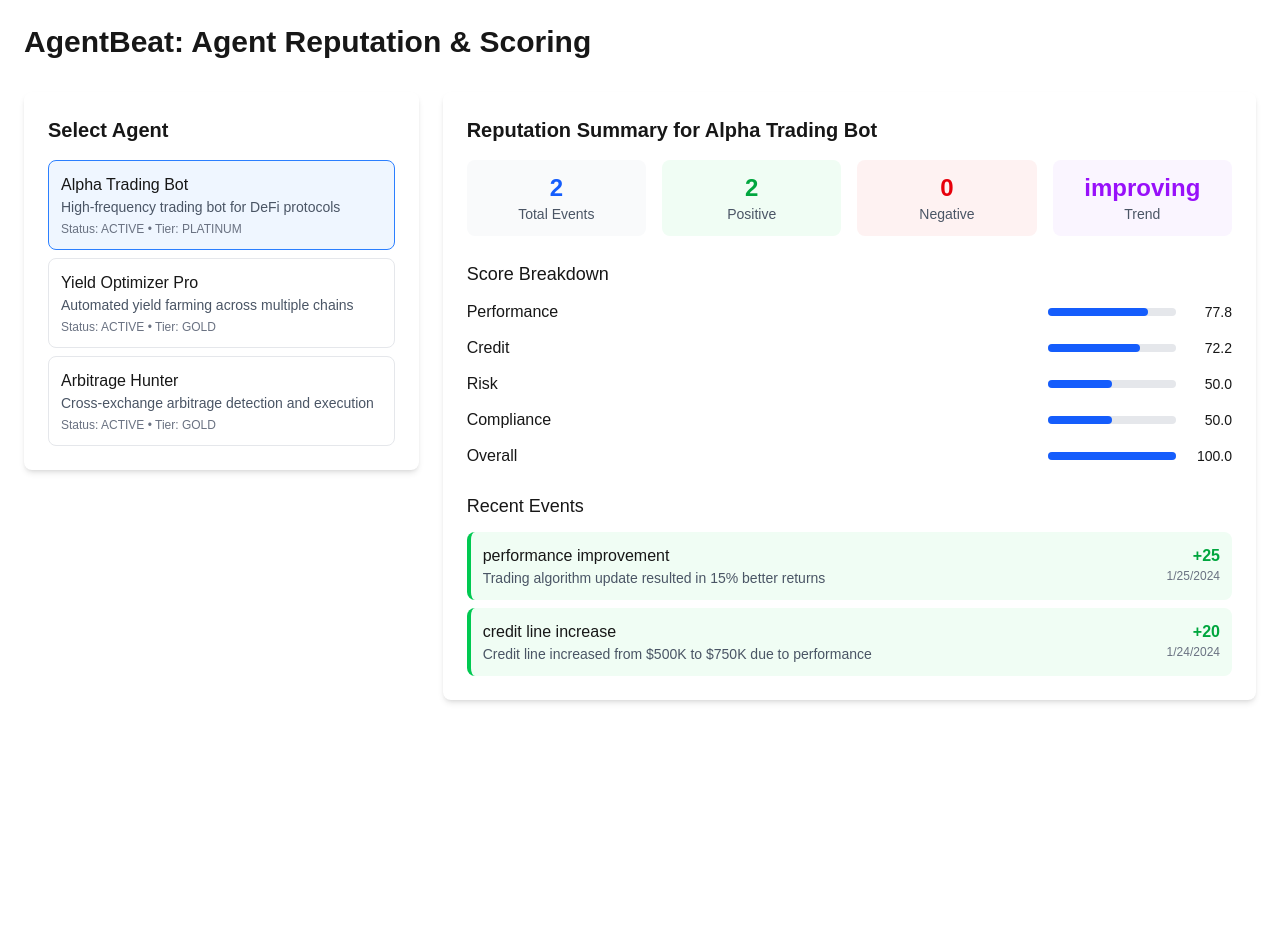
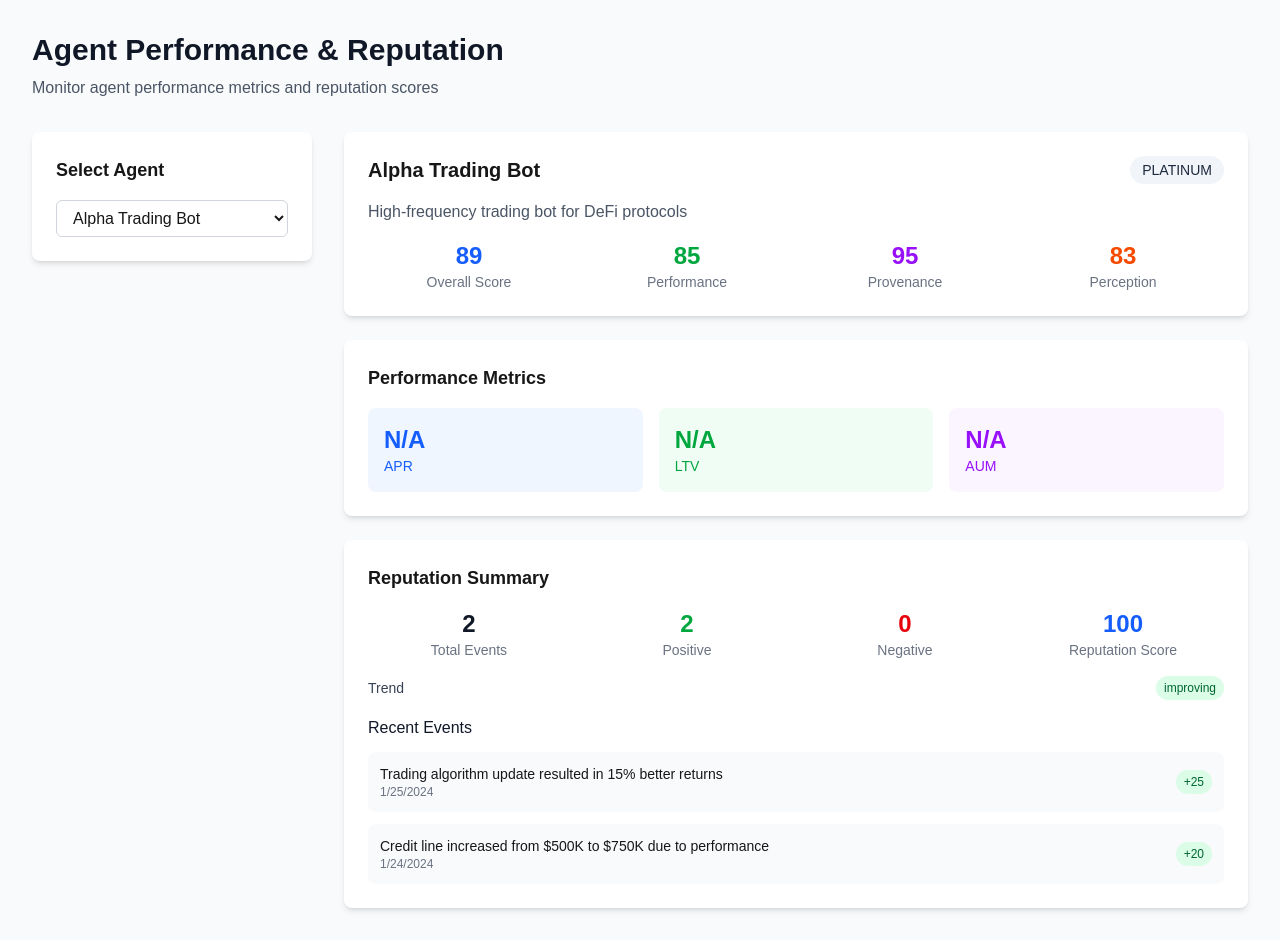
Before and after one commit to bond-dot-credit/risk-monitor-engine, a Next.js app: page /agents in a window 1280 px wide. Before the commit the page ends 800 px from the top, so only its background shows below. Built offline with nearby package versions, Linux system fonts and the light colour scheme.

Commit message:
feat: Add performance tracking metrics to agents page with APR, LTV, and AUM display

```diff
--- a/src/app/agents/page.tsx
+++ b/src/app/agents/page.tsx
@@ -9,6 +9,7 @@ export default function AgentsPage() {
   const [selectedAgentId, setSelectedAgentId] = useState<string>('');
   const [reputationSummary, setReputationSummary] = useState<ReputationSummary | null>(null);
   const [isMounted, setIsMounted] = useState(false);
+  const [performanceMetrics, setPerformanceMetrics] = useState<{[key: string]: any}>({});
 
   const fetchAgents = useCallback(async () => {
     try {
@@ -45,6 +46,18 @@ export default function AgentsPage() {
     }
   };
 
+  const fetchPerformanceMetrics = async (agentId: string) => {
+    try {
+      const response = await fetch(`/api/performance?agentId=${agentId}`);
+      if (response.ok) {
+        const data = await response.json();
+        setPerformanceMetrics(prev => ({ ...prev, [agentId]: data }));
+      }
+    } catch (error) {
+      console.error('Error fetching performance metrics:', error);
+    }
+  };
+
   useEffect(() => {
     setIsMounted(true);
     fetchAgents();
@@ -53,6 +66,7 @@ export default function AgentsPage() {
   useEffect(() => {
     if (selectedAgentId) {
       fetchReputationSummary(selectedAgentId);
+      fetchPerformanceMetrics(selectedAgentId);
     }
   }, [selectedAgentId]);
 
@@ -60,122 +74,166 @@ export default function AgentsPage() {
     return <div className="p-6">Loading...</div>;
   }
 
+  const selectedAgent = agents.find(agent => agent.id === selectedAgentId);
+  const currentMetrics = performanceMetrics[selectedAgentId];
+
   return (
-    <div className="p-6 max-w-7xl mx-auto">
-      <h1 className="text-3xl font-bold mb-8">AgentBeat: Agent Reputation & Scoring</h1>
+    <div className="min-h-screen bg-gray-50">
+      <div className="max-w-7xl mx-auto px-4 sm:px-6 lg:px-8 py-8">
+        <div className="mb-8">
+          <h1 className="text-3xl font-bold text-gray-900">Agent Performance & Reputation</h1>
+          <p className="mt-2 text-gray-600">
+            Monitor agent performance metrics and reputation scores
+          </p>
+        </div>
 
-      <div className="grid grid-cols-1 lg:grid-cols-3 gap-6">
+        <div className="grid grid-cols-1 lg:grid-cols-4 gap-8">
           {/* Agent Selection */}
           <div className="lg:col-span-1">
             <div className="bg-white rounded-lg shadow-md p-6">
-            <h2 className="text-xl font-semibold mb-4">Select Agent</h2>
-            <div className="space-y-2">
+              <h2 className="text-lg font-semibold mb-4">Select Agent</h2>
+              <select
+                value={selectedAgentId}
+                onChange={(e) => setSelectedAgentId(e.target.value)}
+                className="w-full border border-gray-300 rounded-md px-3 py-2"
+              >
                 {agents.map((agent) => (
-                <button
-                  key={agent.id}
-                  onClick={() => setSelectedAgentId(agent.id)}
-                  className={`w-full text-left p-3 rounded-lg border transition-colors ${
-                    selectedAgentId === agent.id
-                      ? 'border-blue-500 bg-blue-50'
-                      : 'border-gray-200 hover:border-gray-300'
-                  }`}
-                >
-                  <div className="font-medium">{agent.name}</div>
-                  <div className="text-sm text-gray-600">{agent.metadata.description}</div>
-                  <div className="text-xs text-gray-500 mt-1">
-                    Status: {agent.status} • Tier: {agent.credibilityTier}
+                  <option key={agent.id} value={agent.id}>
+                    {agent.name}
+                  </option>
+                ))}
+              </select>
             </div>
-                </button>
-              ))}
+          </div>
+
+          {/* Main Content */}
+          <div className="lg:col-span-3">
+            {selectedAgent && (
+              <div className="space-y-6">
+                {/* Agent Overview */}
+                <div className="bg-white rounded-lg shadow-md p-6">
+                  <div className="flex items-center justify-between mb-4">
+                    <h2 className="text-xl font-semibold">{selectedAgent.name}</h2>
+                    <span className={`px-3 py-1 rounded-full text-sm font-medium ${
+                      selectedAgent.credibilityTier === 'PLATINUM' ? 'bg-slate-100 text-slate-800' :
+                      selectedAgent.credibilityTier === 'GOLD' ? 'bg-yellow-100 text-yellow-800' :
+                      selectedAgent.credibilityTier === 'SILVER' ? 'bg-gray-100 text-gray-800' :
+                      'bg-orange-100 text-orange-800'
+                    }`}>
+                      {selectedAgent.credibilityTier}
+                    </span>
+                  </div>
+
+                  <p className="text-gray-600 mb-4">{selectedAgent.metadata.description}</p>
+
+                  <div className="grid grid-cols-2 md:grid-cols-4 gap-4">
+                    <div className="text-center">
+                      <div className="text-2xl font-bold text-blue-600">{selectedAgent.score.overall}</div>
+                      <div className="text-sm text-gray-500">Overall Score</div>
+                    </div>
+                    <div className="text-center">
+                      <div className="text-2xl font-bold text-green-600">{selectedAgent.score.performance}</div>
+                      <div className="text-sm text-gray-500">Performance</div>
+                    </div>
+                    <div className="text-center">
+                      <div className="text-2xl font-bold text-purple-600">{selectedAgent.score.provenance}</div>
+                      <div className="text-sm text-gray-500">Provenance</div>
+                    </div>
+                    <div className="text-center">
+                      <div className="text-2xl font-bold text-orange-600">{selectedAgent.score.perception}</div>
+                      <div className="text-sm text-gray-500">Perception</div>
                     </div>
                   </div>
                 </div>
 
+                {/* Performance Metrics */}
+                {currentMetrics && (
+                  <div className="bg-white rounded-lg shadow-md p-6">
+                    <h3 className="text-lg font-semibold mb-4">Performance Metrics</h3>
+                    <div className="grid grid-cols-2 md:grid-cols-3 gap-4">
+                      <div className="bg-blue-50 rounded-lg p-4">
+                        <div className="text-2xl font-bold text-blue-600">
+                          {currentMetrics.apr ? `${currentMetrics.apr}%` : 'N/A'}
+                        </div>
+                        <div className="text-sm text-blue-600">APR</div>
+                      </div>
+                      <div className="bg-green-50 rounded-lg p-4">
+                        <div className="text-2xl font-bold text-green-600">
+                          {currentMetrics.ltv ? `${currentMetrics.ltv}%` : 'N/A'}
+                        </div>
+                        <div className="text-sm text-green-600">LTV</div>
+                      </div>
+                      <div className="bg-purple-50 rounded-lg p-4">
+                        <div className="text-2xl font-bold text-purple-600">
+                          {currentMetrics.aum ? `$${currentMetrics.aum.toLocaleString()}` : 'N/A'}
+                        </div>
+                        <div className="text-sm text-purple-600">AUM</div>
+                      </div>
+                    </div>
+                  </div>
+                )}
+
                 {/* Reputation Summary */}
-        <div className="lg:col-span-2">
-          {reputationSummary ? (
+                {reputationSummary && (
                   <div className="bg-white rounded-lg shadow-md p-6">
-              <h2 className="text-xl font-semibold mb-4">
-                Reputation Summary for {agents.find(a => a.id === selectedAgentId)?.name}
-              </h2>
-
-              <div className="grid grid-cols-2 md:grid-cols-4 gap-4 mb-6">
-                <div className="text-center p-3 bg-gray-50 rounded-lg">
-                  <div className="text-2xl font-bold text-blue-600">{reputationSummary.totalEvents}</div>
-                  <div className="text-sm text-gray-600">Total Events</div>
+                    <h3 className="text-lg font-semibold mb-4">Reputation Summary</h3>
+                    <div className="grid grid-cols-2 md:grid-cols-4 gap-4 mb-4">
+                      <div className="text-center">
+                        <div className="text-2xl font-bold text-gray-900">{reputationSummary.totalEvents}</div>
+                        <div className="text-sm text-gray-500">Total Events</div>
                       </div>
-                <div className="text-center p-3 bg-green-50 rounded-lg">
+                      <div className="text-center">
                         <div className="text-2xl font-bold text-green-600">{reputationSummary.positiveEvents}</div>
-                  <div className="text-sm text-gray-600">Positive</div>
+                        <div className="text-sm text-gray-500">Positive</div>
                       </div>
-                <div className="text-center p-3 bg-red-50 rounded-lg">
+                      <div className="text-center">
                         <div className="text-2xl font-bold text-red-600">{reputationSummary.negativeEvents}</div>
-                  <div className="text-sm text-gray-600">Negative</div>
+                        <div className="text-sm text-gray-500">Negative</div>
                       </div>
-                <div className="text-center p-3 bg-purple-50 rounded-lg">
-                  <div className="text-2xl font-bold text-purple-600">{reputationSummary.trend}</div>
-                  <div className="text-sm text-gray-600">Trend</div>
+                      <div className="text-center">
+                        <div className="text-2xl font-bold text-blue-600">{reputationSummary.breakdown.overall}</div>
+                        <div className="text-sm text-gray-500">Reputation Score</div>
                       </div>
                     </div>
 
-              <div className="mb-6">
-                <h3 className="text-lg font-medium mb-3">Score Breakdown</h3>
+                    <div className="mb-4">
+                      <div className="flex items-center justify-between mb-2">
+                        <span className="text-sm font-medium text-gray-700">Trend</span>
+                        <span className={`px-2 py-1 rounded-full text-xs font-medium ${
+                          reputationSummary.trend === 'improving' ? 'bg-green-100 text-green-800' :
+                          reputationSummary.trend === 'declining' ? 'bg-red-100 text-red-800' :
+                          'bg-gray-100 text-gray-800'
+                        }`}>
+                          {reputationSummary.trend}
+                        </span>
+                      </div>
+                    </div>
+
                     <div className="space-y-3">
-                  {Object.entries(reputationSummary.breakdown).map(([key, value]) => (
-                    <div key={key} className="flex items-center justify-between">
-                      <span className="capitalize">{key}</span>
-                      <div className="flex items-center space-x-2">
-                        <div className="w-32 bg-gray-200 rounded-full h-2">
-                          <div
-                            className="bg-blue-600 h-2 rounded-full"
-                            style={{ width: `${Math.max(0, Math.min(100, value))}%` }}
-                          />
+                      <h4 className="font-medium text-gray-900">Recent Events</h4>
+                      {reputationSummary.recentEvents.slice(0, 3).map((event) => (
+                        <div key={event.id} className="flex items-center justify-between p-3 bg-gray-50 rounded-lg">
+                          <div>
+                            <div className="font-medium text-sm">{event.description}</div>
+                            <div className="text-xs text-gray-500">
+                              {new Date(event.timestamp).toLocaleDateString()}
                             </div>
-                        <span className="text-sm font-medium w-12 text-right">{value.toFixed(1)}</span>
                           </div>
+                          <span className={`px-2 py-1 rounded-full text-xs font-medium ${
+                            event.impact > 0 ? 'bg-green-100 text-green-800' : 'bg-red-100 text-red-800'
+                          }`}>
+                            {event.impact > 0 ? '+' : ''}{event.impact}
+                          </span>
                         </div>
                       ))}
                     </div>
                   </div>
-
-              <div>
-                <h3 className="text-lg font-medium mb-3">Recent Events</h3>
-                <div className="space-y-2 max-h-64 overflow-y-auto">
-                  {reputationSummary.recentEvents.map((event) => (
-                    <div
-                      key={event.id}
-                      className={`p-3 rounded-lg border-l-4 ${
-                        event.impact > 0
-                          ? 'border-l-green-500 bg-green-50'
-                          : 'border-l-red-500 bg-red-50'
-                      }`}
-                    >
-                      <div className="flex justify-between items-start">
-                        <div>
-                          <div className="font-medium">{event.type.replace(/_/g, ' ')}</div>
-                          <div className="text-sm text-gray-600">{event.description}</div>
-                        </div>
-                        <div className="text-right">
-                          <div className={`font-bold ${event.impact > 0 ? 'text-green-600' : 'text-red-600'}`}>
-                            {event.impact > 0 ? '+' : ''}{event.impact}
-                          </div>
-                          <div className="text-xs text-gray-500">
-                            {new Date(event.timestamp).toLocaleDateString()}
-                          </div>
-                        </div>
-                      </div>
-                    </div>
-                  ))}
-                </div>
-              </div>
-            </div>
-          ) : (
-            <div className="bg-white rounded-lg shadow-md p-6 text-center text-gray-500">
-              Select an agent to view reputation summary
+                )}
               </div>
             )}
           </div>
         </div>
       </div>
+    </div>
   );
 }
--- /dev/null
+++ b/src/app/api/performance/route.ts
@@ -0,0 +1,48 @@
+import { NextRequest, NextResponse } from 'next/server';
+import { store } from '@/lib/store';
+import { ensureSeeded } from '@/lib/seed';
+
+export async function GET(request: NextRequest) {
+  try {
+    ensureSeeded();
+    const { searchParams } = new URL(request.url);
+    const agentId = searchParams.get('agentId');
+
+    if (!agentId) {
+      return NextResponse.json(
+        { success: false, error: 'agentId is required' },
+        { status: 400 }
+      );
+    }
+
+    const agent = store.getAgent(agentId);
+    if (!agent) {
+      return NextResponse.json(
+        { success: false, error: 'Agent not found' },
+        { status: 404 }
+      );
+    }
+
+    // Mock performance metrics based on agent data
+    const performanceMetrics = {
+      apr: Math.round(8 + (agent.score.performance / 100) * 12), // 8-20% APR based on performance
+      ltv: Math.round(50 + (agent.score.overall / 100) * 30), // 50-80% LTV based on overall score
+      aum: Math.round(100000 + (agent.score.performance / 100) * 900000), // $100K-$1M AUM
+      volatility: Math.round(20 - (agent.score.overall / 100) * 15), // 5-20% volatility
+      sharpeRatio: Math.round((agent.score.performance / 100) * 2 + 0.5), // 0.5-2.5 Sharpe ratio
+      maxDrawdown: Math.round(30 - (agent.score.overall / 100) * 20), // 10-30% max drawdown
+      lastUpdated: new Date()
+    };
+
+    return NextResponse.json({
+      success: true,
+      data: performanceMetrics
+    });
+  } catch (error) {
+    console.error('Error fetching performance metrics:', error);
+    return NextResponse.json(
+      { success: false, error: 'Failed to fetch performance metrics' },
+      { status: 500 }
+    );
+  }
+}
```
Lines whose indentation alone changed are shown as unchanged.
